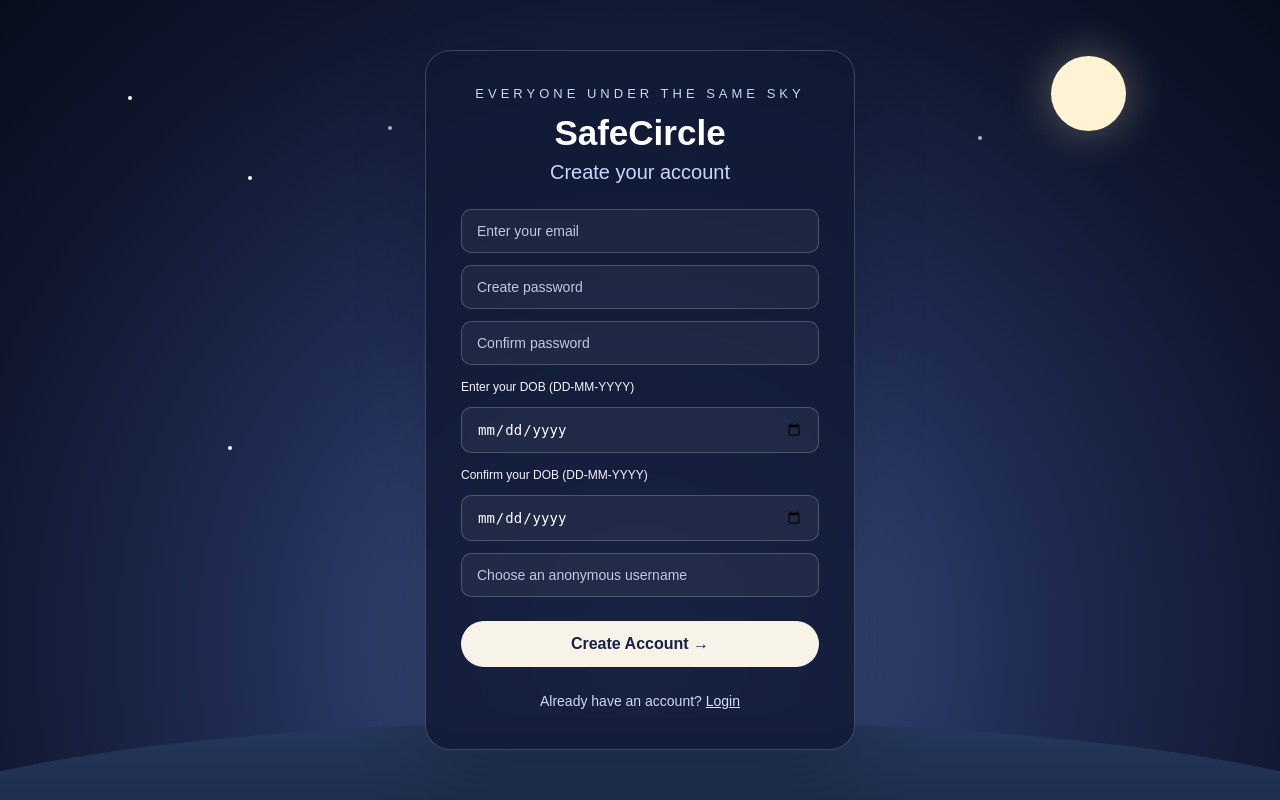
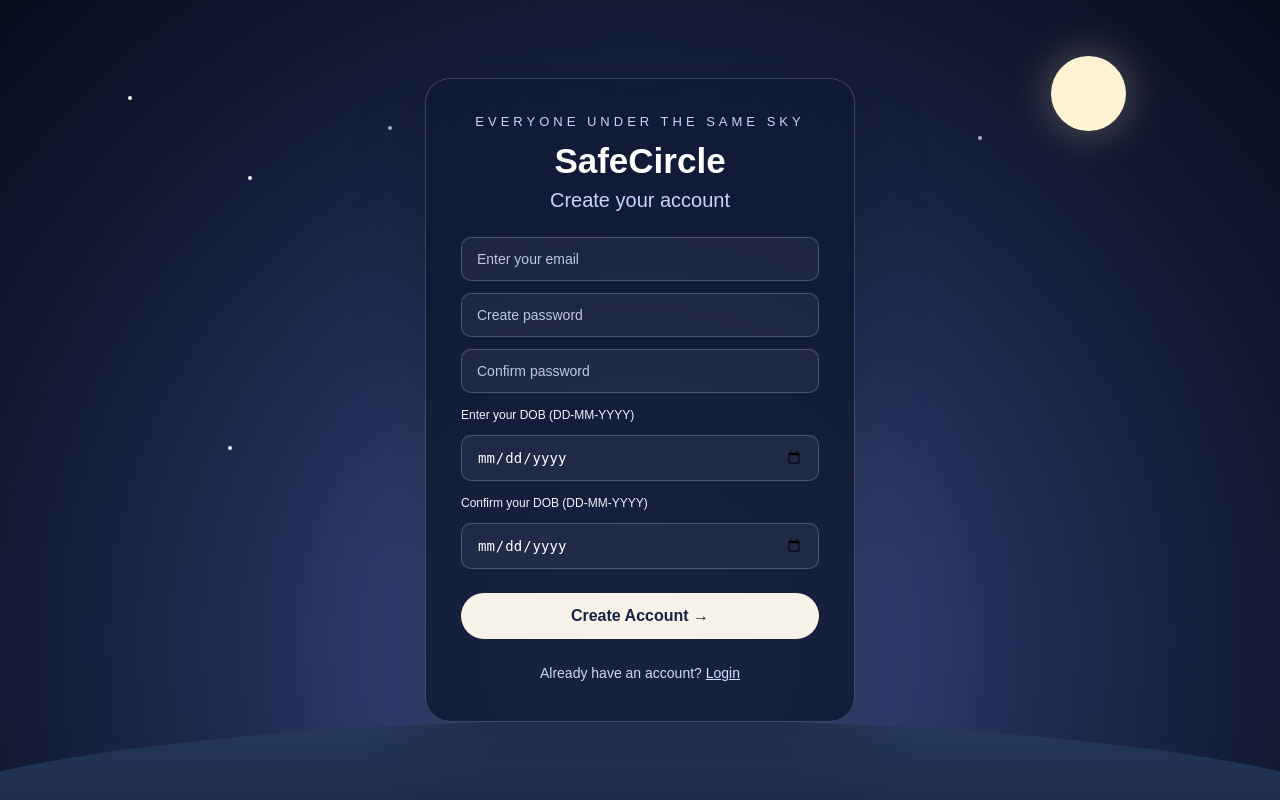
Before and after one commit to amatullahbohra946/SafeCircle, a Django app: page /register/ in a window 1280 px wide. Run offline with Django 5.2, Linux system fonts and the light colour scheme.

Commit message:
Add automatic anonymous usernames

```diff
--- a/loginpage/views.py
+++ b/loginpage/views.py
@@ -6,6 +6,7 @@ from .models import UserProfile , Post , Reply , Mood , Journal , Report, Block
 from django.contrib.auth import authenticate, login
 from datetime import date
 import random
+from .models import UserProfile, generate_anonymous_username
 def home(request):
     return render(request, "index.html")
 
@@ -30,7 +31,6 @@ def login_page(request):
     return render(request, "login.html")
 
 
-
 def register_page(request):
     if request.method == "POST":
         email = request.POST.get("email", "").strip().lower()
@@ -38,11 +38,10 @@ def register_page(request):
         confirm_password = request.POST.get("confirm_password", "")
         dob = request.POST.get("date_of_birth", "").strip()
         confirm_dob = request.POST.get("confirm_date_of_birth", "").strip()
-        username = request.POST.get("anonymous_username", "").strip()
-
+        username = generate_anonymous_username()
         if not all([
             email, password, confirm_password,
-            dob, confirm_dob, username
+            dob, confirm_dob,
         ]):
             messages.error(request, "Please fill in all fields.")
             return redirect("register")
@@ -89,17 +88,8 @@ def register_page(request):
             )
             return redirect("register")
 
-        if UserProfile.objects.filter(
-            anonymous_username=username
-        ).exists():
-            messages.error(
-                request,
-                "This anonymous username is already taken."
-            )
-            return redirect("register")
 
         user = None
-
         try:
             user = User.objects.create_user(
                 username=email,
@@ -151,8 +141,6 @@ def register_page(request):
         return redirect("login")
 
     return render(request, "register.html")
-
-
 
 
 
--- a/templates/register.html
+++ b/templates/register.html
@@ -236,10 +236,6 @@
     id="confirm_date_of_birth"
     required
 >
-                <input type="text"
-                       name="anonymous_username"
-                       placeholder="Choose an anonymous username"
-                       required>
 
                 <button type="submit">Create Account →</button>
             </form>
```
Also changed, not shown: loginpage/models.py (+11 -0 lines).
